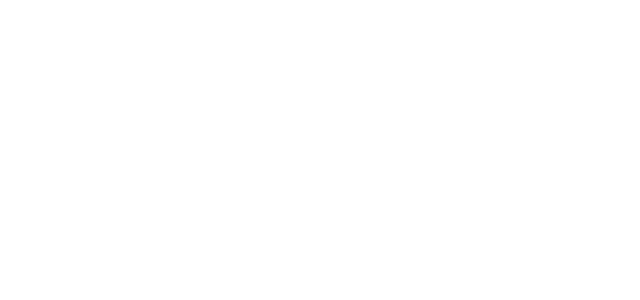
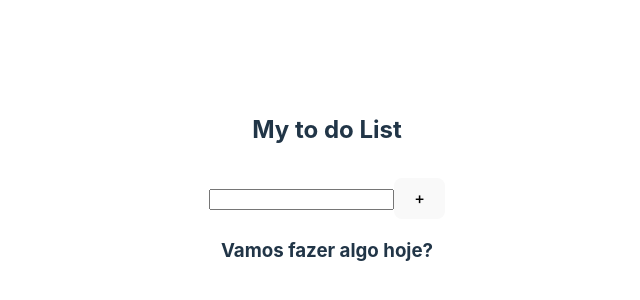
Before and after one commit to ChristieYuki/vite-project, a React (Vite) app: page /to-do in a window 1280 px wide. Before the commit this address had no page. Shown: the part 212-512 px from the top of the page, without its empty margins (313-953 px from the left). Built offline with nearby package versions, Linux system fonts and the light colour scheme.

Commit message:
HW routes

```diff
--- a/src/Router.tsx
+++ b/src/Router.tsx
@@ -3,6 +3,8 @@
 import { ConnectCatPage } from "./pages/ConnectCatPage"
 import { useState } from "react"
 import { Todo } from "./App"
+import { CounterPage } from "./pages/CounterPage"
+import { ToDoPage } from "./pages/ToDoPage"
 
 
 export function Router() {
@@ -15,8 +17,10 @@
 
     return(
         <Routes>
-            <Route path="/" element={<Home/>}/>
-            <Route path="/connect-cat" element={<ConnectCatPage catContador={catContador} catImage={catImage} setCatContador={setCatContador} setCatImage={setCatImage}/>}/>
+            <Route path="/" element={ <Home/> }/>
+            <Route path="/connect-cat" element={ <ConnectCatPage catContador={catContador} catImage={catImage} setCatContador={setCatContador} setCatImage={setCatImage}/> }/>
+            <Route path="/contador" element={ <CounterPage contador={contador} setContador={setContador}/> }/>
+            <Route path="/to-do" element={ <ToDoPage todos={todos} setTodosInput={setTodos} setTodosList={setTodos} /> } />
         </Routes>
     )
     }
--- a/src/components/ConnectCat/index.tsx
+++ b/src/components/ConnectCat/index.tsx
@@ -1,5 +1,4 @@
 import { useEffect } from 'react'
-import { Content } from '../Content'
 
 interface CatProps {
   catContador: number
--- /dev/null
+++ b/src/pages/CounterPage/index.tsx
@@ -0,0 +1,18 @@
+import { Content } from '../../components/Content';
+import { Counter } from '../../components/Counter';
+
+interface CounterPageProps {
+    contador: number,
+    setContador: (contador: number) => void
+}
+
+export function CounterPage(
+    { contador, setContador }: CounterPageProps) {
+
+    return (
+        <>
+            <Content contador={contador} />
+            <Counter contador={contador} setContador={setContador} />
+        </>
+    )
+}
--- /dev/null
+++ b/src/pages/ToDoPage/index.tsx
@@ -0,0 +1,22 @@
+import { Dispatch, SetStateAction } from "react";
+import { Todo } from "../../App";
+import { Header } from "../../components/Header";
+import { Input } from "../../components/Input";
+import { List } from "../../components/List";
+
+interface ToDoPageProps {
+    todos: Todo[],
+    setTodosInput: (todos: Todo[]) => void,
+    setTodosList: Dispatch<SetStateAction<Todo[]>>
+}
+
+export function ToDoPage({ todos, setTodosInput, setTodosList }:ToDoPageProps) {
+
+    return (
+        <>
+            <Header title={'My to do List'} />
+            <Input todos={todos} setTodos={setTodosInput} />
+            <List todos={todos} setTodos={setTodosList} />
+        </>
+    )
+}
```
Also changed, not shown: src/App.tsx (+0 -7 lines), 1 other file (tests, documents, lock files or other folders).
